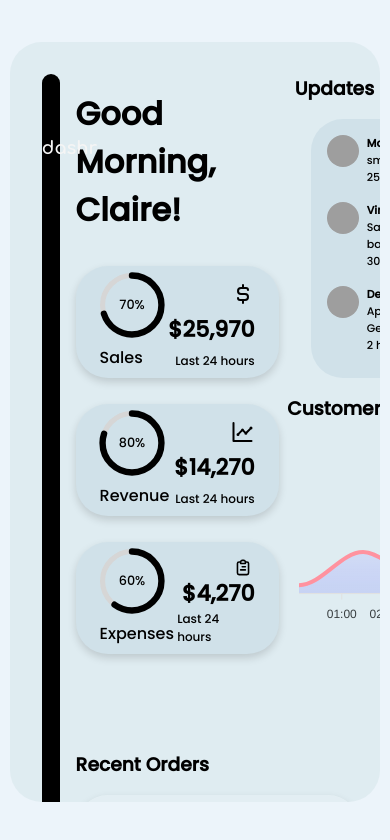
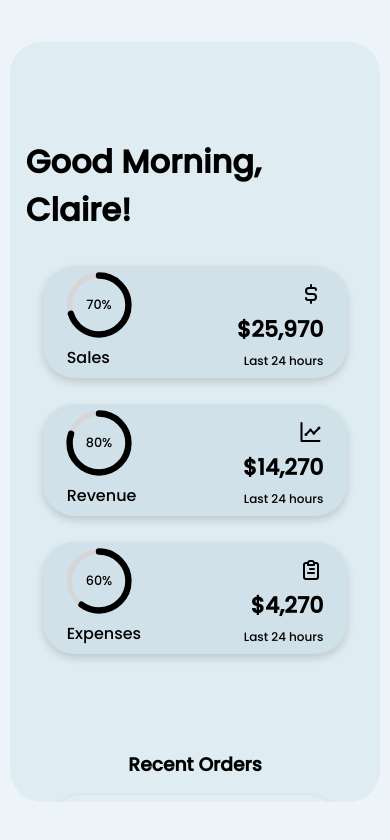
Before and after one commit to imaditya05/dashr, a React (Vite) app: page / in a window 390 px wide. Shown: the top 840 px of the page. Built offline with nearby package versions, Linux system fonts and the light colour scheme; grey boxes are pictures that could not be loaded; some icons are missing.

Commit message:
feat: :zap: Responsiveness for mobile

```diff
--- a/src/App.css
+++ b/src/App.css
@@ -40,3 +40,20 @@
     overflow-y: scroll;
   }
 }
+
+@media screen and (max-width: 830px) {
+  .container {
+    grid-template-columns: 10% 55% auto;
+    overflow-y: scroll;
+  }
+}
+
+@media screen and (max-width: 768px) {
+  .container {
+    grid-template-columns: 1fr;
+  }
+
+  .container::-webkit-scrollbar {
+    display: none;
+  }
+}
--- a/src/components/Card.css
+++ b/src/components/Card.css
@@ -89,3 +89,12 @@
     height: 70vh;
   }
 }
+
+@media screen and (max-width: 768px) {
+  .ExpandedCard {
+    top: 8rem;
+    height: 50%;
+    width: 80%;
+    left: 15px;
+  }
+}
--- a/src/components/Cards.css
+++ b/src/components/Cards.css
@@ -16,3 +16,9 @@
     height: 8rem;
   }
 }
+
+@media screen and (max-width: 768px) {
+  .Cards {
+    width: 90%;
+  }
+}
--- a/src/components/Dashboard.css
+++ b/src/components/Dashboard.css
@@ -15,3 +15,9 @@
     margin-top: 1rem;
   }
 }
+
+@media screen and (max-width: 768px) {
+  .dashboard {
+    align-items: center;
+  }
+}
--- a/src/components/Sidebar.css
+++ b/src/components/Sidebar.css
@@ -75,13 +75,20 @@
   }
 }
 
+@media screen and (max-width: 910px) {
+  .page-items {
+    margin-left: 1.2rem;
+  }
+}
+
 @media screen and (max-width: 830px) {
   .page-items {
     margin-left: 1rem;
   }
 }
-@media screen and (max-width: 910px) {
-  .page-items {
-    margin-left: 1.2rem;
+
+@media screen and (max-width: 768px) {
+  .sidebar {
+    display: none;
   }
 }
--- a/src/components/Table.css
+++ b/src/components/Table.css
@@ -29,3 +29,13 @@ th {
     margin-top: 3rem;
   }
 }
+
+@media screen and (max-width: 768px) {
+  .Table {
+    position: relative;
+    display: flex;
+    flex-direction: column;
+    align-items: center;
+    width: 18rem;
+  }
+}
```
